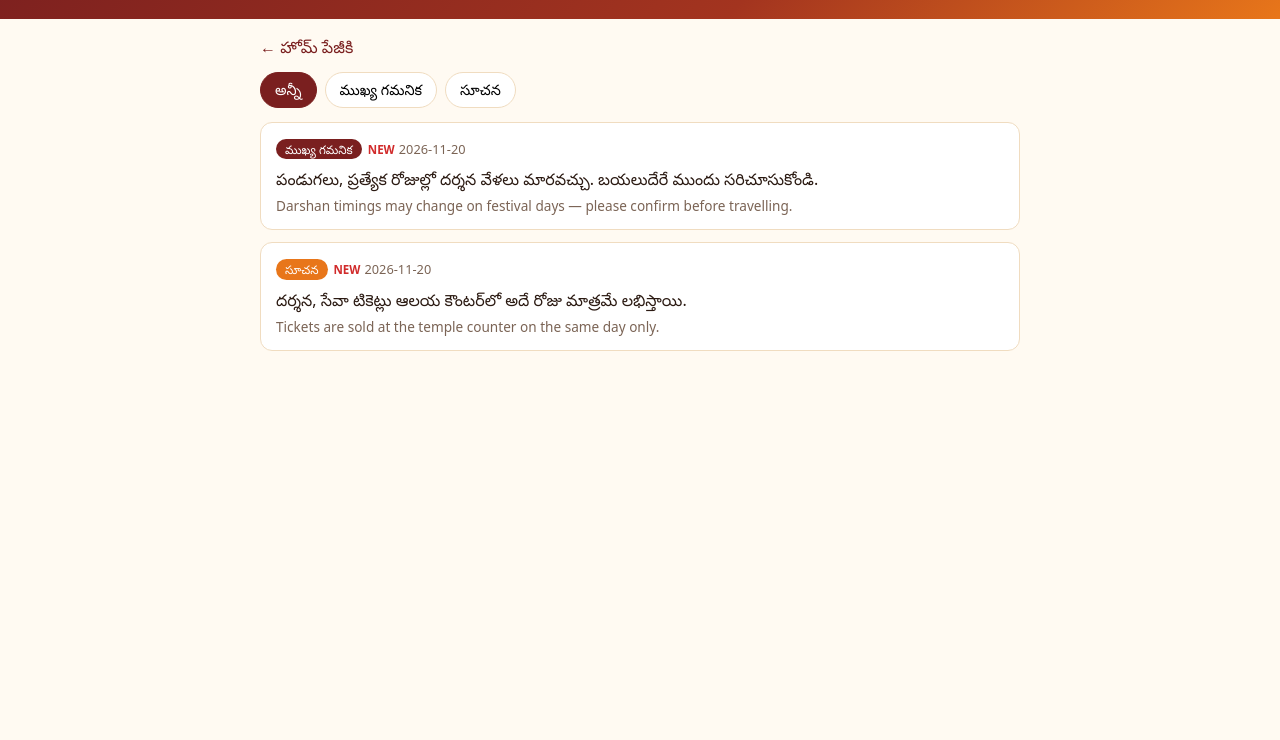
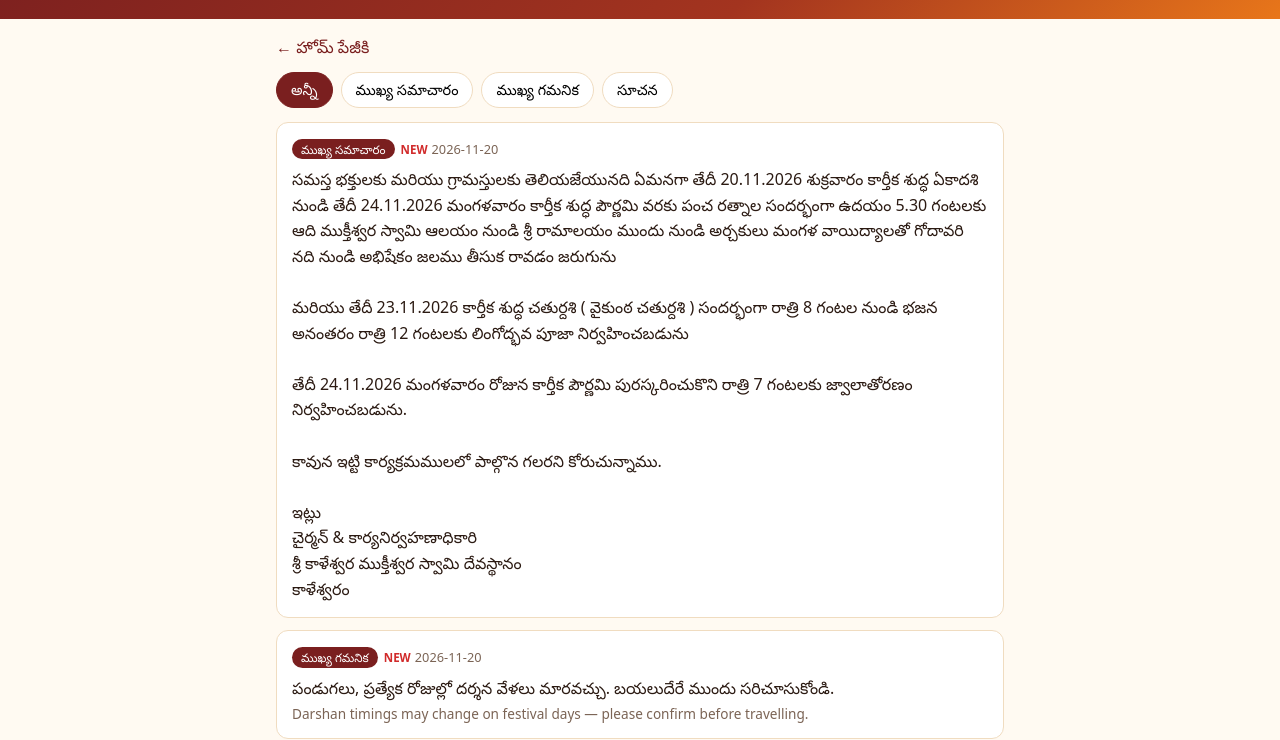
Before and after one commit to rekshetratours/REKSHETRATOURS.GitHub.io, a plain HTML site: page updates.html in a window 1280 px wide. Shown: the part 88-828 px from the top of the page. Before the commit the page ends 800 px from the top, so only its background shows below. Drawn offline with Linux system fonts and the light colour scheme; a web font is replaced by a local one.

Commit message:
Add files via upload

```diff
--- a/kw-box.js
+++ b/kw-box.js
@@ -48,7 +48,7 @@
     var body = list.length ? list.map(function(u){
         var isNew=(new Date(today)-new Date(u.date))<=3*864e5;
         return '<div class="kwb-i"><span class="kwb-tag'+(u.important?' imp':'')+'">'+esc(u.tag)+'</span>'+
-          (isNew?'<span class="kwb-new">NEW</span>':'')+'<span class="kwb-d">'+esc(u.date)+'</span>'+esc(u.te)+'</div>';
+          (isNew?'<span class="kwb-new">NEW</span>':'')+'<span class="kwb-d">'+esc(u.date)+'</span>'+esc(u.short||u.te)+'</div>';
       }).join("")
       : '<div class="kwb-i">ప్రస్తుతం కొత్త సమాచారం లేదు.</div>';
     box.innerHTML='<div class="kwb-h"><span>'+TITLE+'</span>'+(slot?'':'<button class="kwb-x" aria-label="Close">×</button>')+'</div>'+
--- a/updates.html
+++ b/updates.html
@@ -8,18 +8,20 @@
 <link href="https://fonts.googleapis.com/css2?family=Mandali&display=swap" rel="stylesheet">
 <style>
   :root{--sf:#e8761a;--mr:#7a1f1f;--ln:#f0dcc0;--mut:#7b6455}
+  *{box-sizing:border-box}
+  html,body{overflow-x:hidden}
   body{margin:0;background:#fffaf2;font-family:'Mandali',system-ui,sans-serif;color:#2b1a12;line-height:1.6}
   header{background:linear-gradient(135deg,#7a1f1f,#a3341f 60%,#e8761a);color:#fff;padding:22px 16px;text-align:center}
   header h1{margin:0;font-size:1.4rem;font-weight:400}
   header p{margin:4px 0 0;opacity:.85;font-size:.9rem;font-family:system-ui,sans-serif}
   main{max-width:760px;margin:0 auto;padding:16px}
   .back{display:inline-block;margin-bottom:12px;color:var(--mr);text-decoration:none}
-  .card{background:#fff;border:1px solid var(--ln);border-radius:12px;padding:13px 15px;margin-bottom:12px}
+  .card{max-width:100%;background:#fff;border:1px solid var(--ln);border-radius:12px;padding:13px 15px;margin-bottom:12px}
   .tag{display:inline-block;font-size:.74rem;padding:1px 9px;border-radius:999px;background:var(--sf);color:#fff;margin-right:6px;font-family:system-ui,sans-serif}
   .tag.imp{background:var(--mr)}
   .new{font-size:.72rem;color:#d12b2b;font-weight:700;font-family:system-ui,sans-serif}
   .date{font-size:.8rem;color:var(--mut);font-family:system-ui,sans-serif;margin-left:4px}
-  .card p{margin:6px 0 2px}
+  .card p{margin:6px 0 2px;white-space:pre-line;overflow-wrap:anywhere}
   .en{color:var(--mut);font-size:.85rem;font-family:system-ui,sans-serif}
   .filters{display:flex;gap:8px;flex-wrap:wrap;margin-bottom:14px}
   .filters button{border:1px solid var(--ln);background:#fff;border-radius:999px;padding:5px 14px;font:inherit;font-size:.9rem;cursor:pointer}
--- a/updates.json
+++ b/updates.json
@@ -1,4 +1,12 @@
 [
+  {
+    "date": "2026-11-20",
+    "tag": "ముఖ్య సమాచారం",
+    "important": true,
+    "te": "సమస్త భక్తులకు మరియు గ్రామస్తులకు తెలియజేయునది ఏమనగా తేదీ 20.11.2026 శుక్రవారం కార్తీక శుద్ధ ఏకాదశి నుండి తేదీ 24.11.2026 మంగళవారం కార్తీక శుద్ధ పౌర్ణమి వరకు పంచ రత్నాల సందర్భంగా ఉదయం 5.30 గంటలకు ఆది ముక్తీశ్వర స్వామి ఆలయం నుండి శ్రీ రామాలయం ముందు నుండి అర్చకులు మంగళ వాయిద్యాలతో గోదావరి నది నుండి అభిషేకం జలము తీసుక రావడం జరుగును\n\nమరియు తేదీ 23.11.2026 కార్తీక శుద్ధ చతుర్దశి ( వైకుంఠ చతుర్దశి ) సందర్భంగా రాత్రి 8 గంటల నుండి భజన అనంతరం రాత్రి 12 గంటలకు లింగోద్భవ పూజా నిర్వహించబడును\n\nతేదీ 24.11.2026 మంగళవారం రోజున కార్తీక పౌర్ణమి పురస్కరించుకొని రాత్రి 7 గంటలకు జ్వాలాతోరణం నిర్వహించబడును.\n\nకావున ఇట్టి కార్యక్రమములలో పాల్గొన గలరని కోరుచున్నాము.\n\nఇట్లు\nచైర్మన్ & కార్యనిర్వహణాధికారి\nశ్రీ కాళేశ్వర ముక్తీశ్వర స్వామి దేవస్థానం\nకాళేశ్వరం",
+    "short": "తేదీ 20–24 నవంబర్ 2026: పంచ రత్నాల సందర్భంగా ఉ. 5.30కి గోదావరి జలం • 23న రా. 12కి లింగోద్భవ పూజ • 24న రా. 7కి జ్వాలాతోరణం. పూర్తి వివరాలకు క్లిక్ చేయండి.",
+    "until": "2026-11-24"
+  },
   {
     "date": "2026-11-20",
     "tag": "ముఖ్య గమనిక",
```
Also changed, not shown: updates-admin.html (+4 -2 lines).
